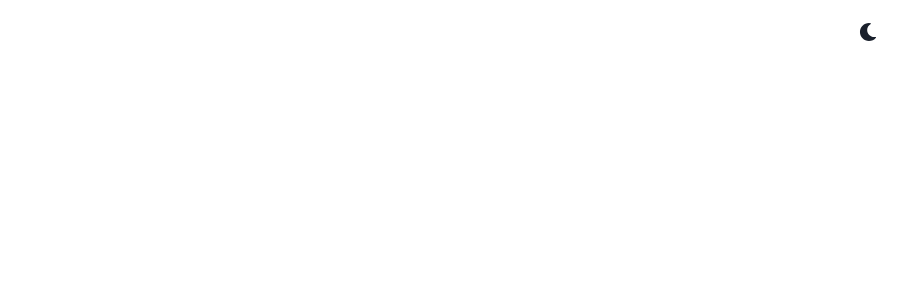
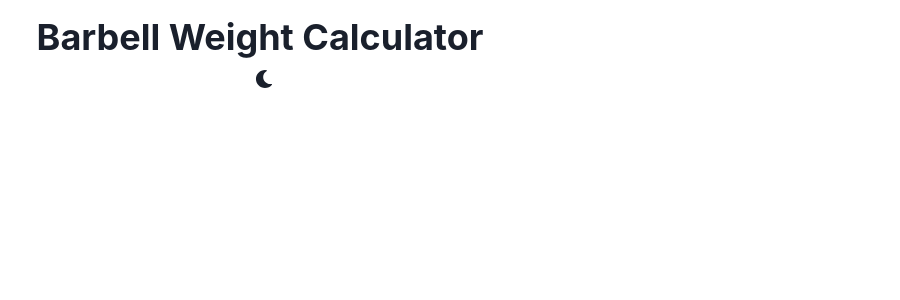
Before and after one commit to pswk1/barbell_calculator, a React (Create React App) app: page / in a window 1280 px wide. Shown: the top 300 px of the page, without its empty margins (380-1280 px from the left). Built offline with nearby package versions, Linux system fonts and the light colour scheme.

Commit message:
Banner component
- banner component adjusts with chakra ui's colormodeswitcher

```diff
--- a/public/index.html
+++ b/public/index.html
@@ -24,7 +24,7 @@
       work correctly both with client-side routing and a non-root public URL.
       Learn how to configure a non-root public URL by running `npm run build`.
     -->
-    <title>React App</title>
+    <title>Barbell Weight Calculator</title>
   </head>
   <body>
     <noscript>You need to enable JavaScript to run this app.</noscript>
--- a/src/App.tsx
+++ b/src/App.tsx
@@ -1,13 +1,9 @@
 import * as React from 'react';
-import { ChakraProvider, Box, Grid, theme } from '@chakra-ui/react';
-import { ColorModeSwitcher } from './ColorModeSwitcher';
+import { ChakraProvider, theme } from '@chakra-ui/react';
+import Banner from './components/Banner';
 
 export const App = () => (
 	<ChakraProvider theme={theme}>
-		<Box textAlign='center' fontSize='xl'>
-			<Grid minH='100vh' p={3}>
-				<ColorModeSwitcher justifySelf='flex-end' />
-			</Grid>
-		</Box>
+		<Banner />
 	</ChakraProvider>
 );
--- /dev/null
+++ b/src/components/Banner.tsx
@@ -0,0 +1,13 @@
+import { Box, Heading } from '@chakra-ui/react';
+import { ColorModeSwitcher } from '../ColorModeSwitcher';
+
+const Banner = () => {
+	return (
+		<Box textAlign='center' p='4' w='100%' height={16}>
+			<Heading>Barbell Weight Calculator</Heading>
+			<ColorModeSwitcher />
+		</Box>
+	);
+};
+
+export default Banner;
```
Also changed, not shown: 1 other file (tests, documents, lock files or other folders).
